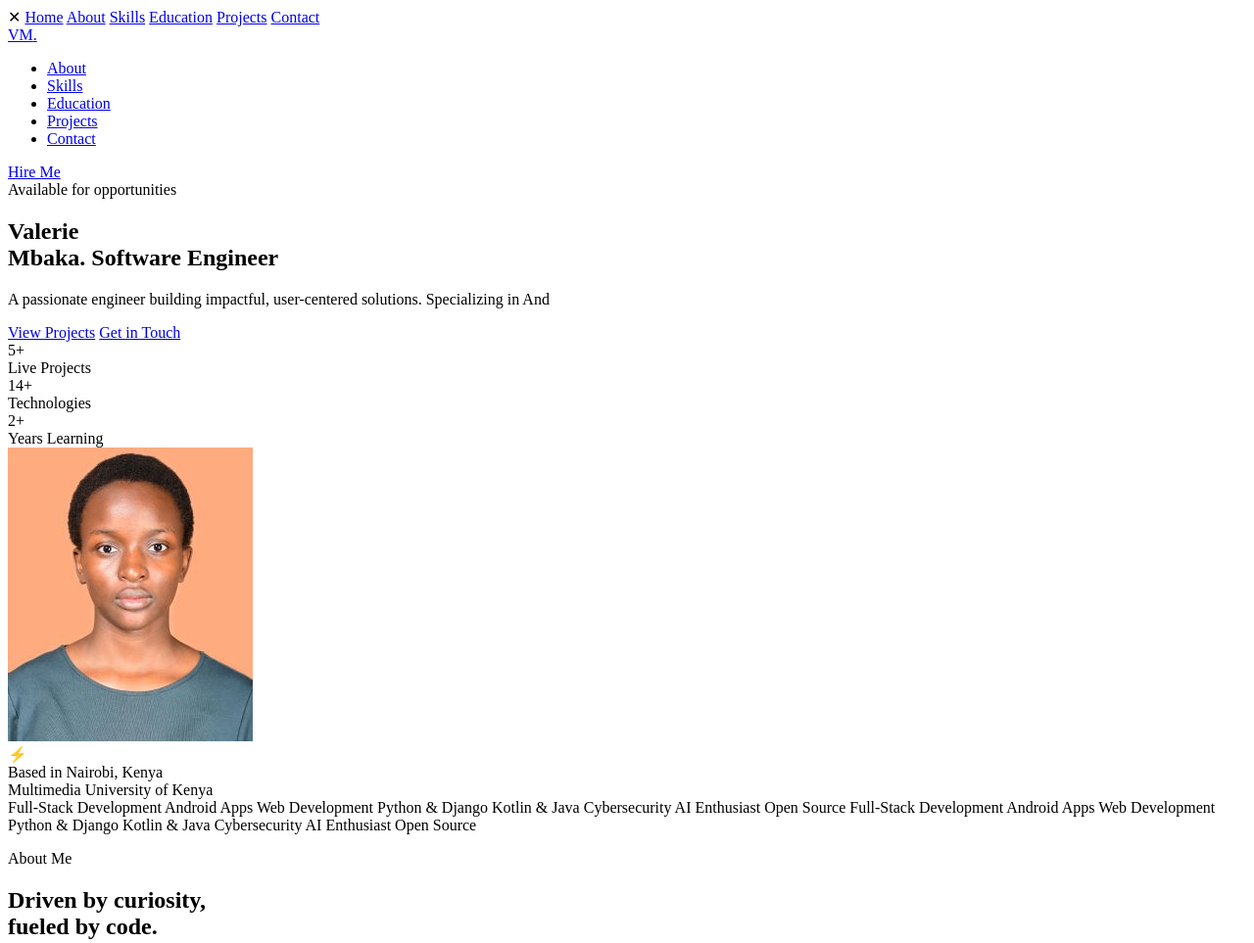
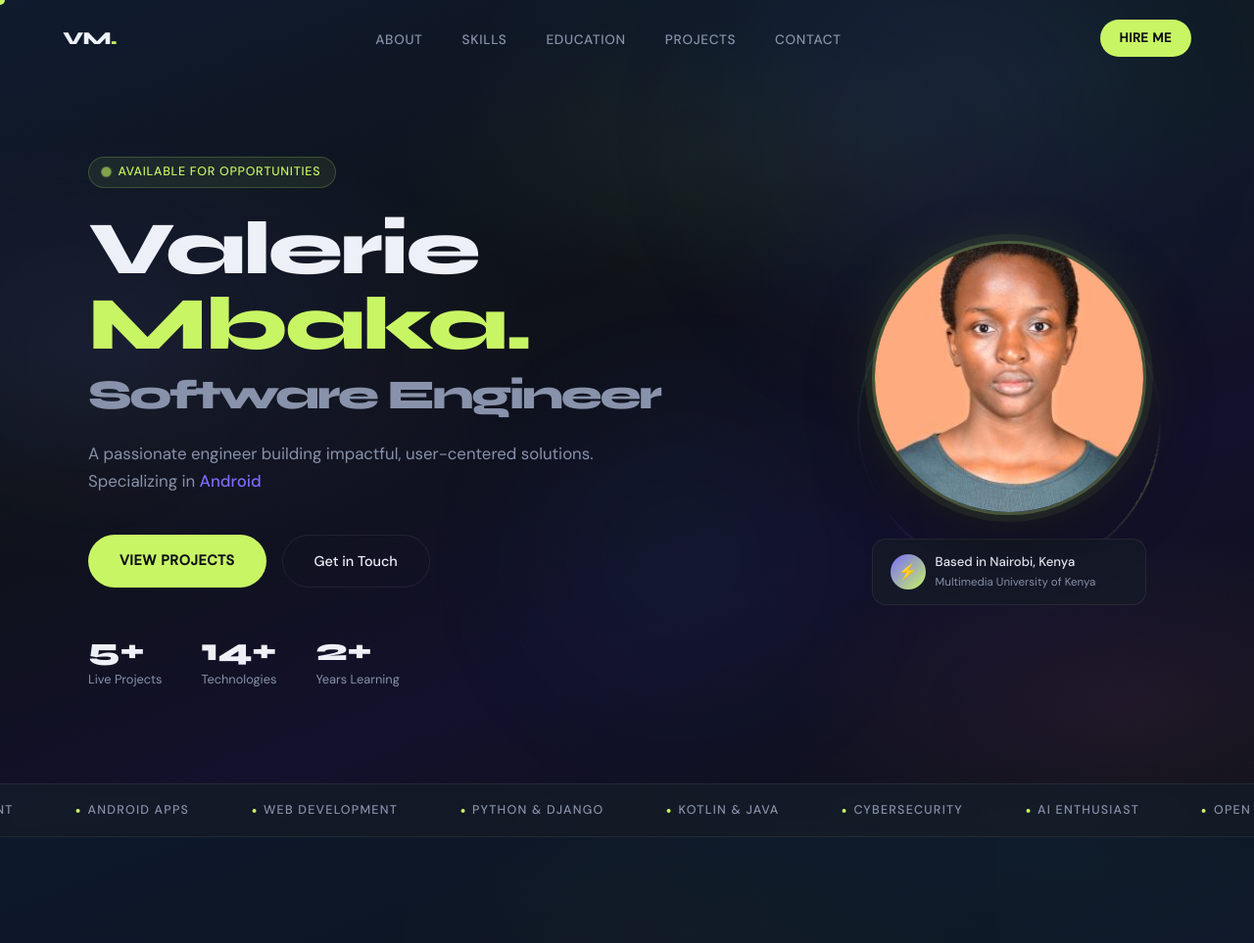
Before and after one commit to ValerieMbaka/My--Portfolio, a plain HTML site: page index.html in a window 1280 px wide. Shown: the top 963 px of the page at 98% size. Drawn offline with Linux system fonts and the light colour scheme.

Commit message:
Update index.html

```diff
--- a/index.html
+++ b/index.html
@@ -7,9 +7,11 @@
   <meta name="author" content="Valerie Mbaka" />
   <title>Valerie Mbaka — Software Engineer</title>
 
+  <link rel="icon" href="images/val.jpg" />
   <link rel="preconnect" href="https://fonts.googleapis.com" />
   <link rel="preconnect" href="https://fonts.gstatic.com" crossorigin />
   <link href="https://fonts.googleapis.com/css2?family=Syne:wght@400;600;700;800&family=DM+Sans:ital,wght@0,300;0,400;0,500;1,300&display=swap" rel="stylesheet" />
+  <link rel="stylesheet" href="styles.css" />
 </head>
 <body>
 
@@ -45,8 +47,9 @@
 
   <!-- Hero -->
   <section id="hero">
-  <div class="hero-bg-ring hero-bg-ring-1"></div>
-  <div class="hero-bg-ring hero-bg-ring-2"></div>
+    <div class="hero-bg-orb hero-orb-1"></div>
+    <div class="hero-bg-orb hero-orb-2"></div>
+    <div class="hero-bg-orb hero-orb-3"></div>
     <div class="hero-inner">
       <div class="hero-text">
         <div class="hero-tag">
@@ -80,9 +83,13 @@
           </div>
         </div>
       </div>
-    <div class="hero-card">
-      <!-- Replace with your actual photo path -->
-      <img src="images/val.jpg" alt="Valerie Mbaka" class="hero-card-img" onerror="this.style.minHeight='420px';this.style.background='#1c1c2a';" />
+
+      <!-- Circular hero image -->
+      <div class="hero-image-wrap">
+        <div class="hero-image-ring"></div>
+        <div class="hero-image-circle">
+          <img src="images/val.jpg" alt="Valerie Mbaka" class="hero-photo" />
+        </div>
         <div class="hero-card-badge">
           <div class="hero-card-badge-icon">⚡</div>
           <div>
@@ -96,20 +103,20 @@
 
   <!-- Marquee -->
   <div class="marquee-section">
-  <div class="marquee-track" id="marquee">
+    <div class="marquee-track">
       <span class="marquee-item"><span class="dot"></span>Full-Stack Development</span>
       <span class="marquee-item"><span class="dot"></span>Android Apps</span>
       <span class="marquee-item"><span class="dot"></span>Web Development</span>
-    <span class="marquee-item"><span class="dot"></span>Python & Django</span>
-    <span class="marquee-item"><span class="dot"></span>Kotlin & Java</span>
+      <span class="marquee-item"><span class="dot"></span>Python &amp; Django</span>
+      <span class="marquee-item"><span class="dot"></span>Kotlin &amp; Java</span>
       <span class="marquee-item"><span class="dot"></span>Cybersecurity</span>
       <span class="marquee-item"><span class="dot"></span>AI Enthusiast</span>
       <span class="marquee-item"><span class="dot"></span>Open Source</span>
       <span class="marquee-item"><span class="dot"></span>Full-Stack Development</span>
       <span class="marquee-item"><span class="dot"></span>Android Apps</span>
       <span class="marquee-item"><span class="dot"></span>Web Development</span>
-    <span class="marquee-item"><span class="dot"></span>Python & Django</span>
-    <span class="marquee-item"><span class="dot"></span>Kotlin & Java</span>
+      <span class="marquee-item"><span class="dot"></span>Python &amp; Django</span>
+      <span class="marquee-item"><span class="dot"></span>Kotlin &amp; Java</span>
       <span class="marquee-item"><span class="dot"></span>Cybersecurity</span>
       <span class="marquee-item"><span class="dot"></span>AI Enthusiast</span>
       <span class="marquee-item"><span class="dot"></span>Open Source</span>
@@ -131,7 +138,7 @@
           </div>
         </div>
         <div class="about-image-wrap">
-        <img src="images/code4.jpeg" alt="Valerie coding" class="about-image-main" onerror="this.style.minHeight='300px';this.style.background='#1c1c2a';this.style.borderRadius='20px';" />
+          <img src="images/code4.jpeg" alt="Valerie coding" class="about-image-main" />
           <div class="about-tag-float">
             <strong>2+</strong>
             <span>Years in Tech</span>
@@ -147,7 +154,7 @@
       <p class="section-label">Skills</p>
       <h2 class="section-title reveal">My Tech Stack</h2>
       <div class="skills-grid" id="skillsGrid">
-      <!-- Skill cards are injected by JS -->
+        <!-- Injected by scripts.js -->
       </div>
     </div>
   </section>
@@ -245,6 +252,7 @@
       <p class="section-label">Projects</p>
       <h2 class="section-title reveal">Selected Work</h2>
       <div class="projects-grid reveal">
+
         <div class="project-card">
           <div class="project-num">01 — Mobile App</div>
           <div class="project-title">Fitness App</div>
@@ -255,12 +263,10 @@
             <span class="tech-badge">Firebase</span>
           </div>
           <div class="project-links">
-          <a href="https://github.com/ValerieMbaka/Project.git" target="_blank" class="project-link">
-            <svg viewBox="0 0 24 24" fill="currentColor"><path d="M12 2C6.48 2 2 6.48 2 12s4.48 10 10 10 10-4.48 10-10S17.52 2 12 2zm-1 15v-4H7l5-8v4h4l-5 8z"/></svg>
-            GitHub Repo
-          </a>
+            <a href="https://github.com/ValerieMbaka/Project.git" target="_blank" class="project-link">GitHub Repo</a>
           </div>
         </div>
+
         <div class="project-card">
           <div class="project-num">02 — Web</div>
           <div class="project-title">Personal Portfolio</div>
@@ -275,6 +281,7 @@
             <a href="https://github.com/ValerieMbaka/My--Portfolio.git" target="_blank" class="project-link">GitHub</a>
           </div>
         </div>
+
         <div class="project-card">
           <div class="project-num">03 — E-commerce</div>
           <div class="project-title">MarketShift</div>
@@ -287,11 +294,10 @@
             <span class="tech-badge">Firebase</span>
           </div>
           <div class="project-links">
-          <a href="https://github.com/ValerieMbaka/E-commerce-Project.git" target="_blank" class="project-link">
-            GitHub Repo
-          </a>
+            <a href="https://github.com/ValerieMbaka/E-commerce-Project.git" target="_blank" class="project-link">GitHub Repo</a>
           </div>
         </div>
+
         <div class="project-card">
           <div class="project-num">04 — Gaming Platform</div>
           <div class="project-title">GamiKonnect</div>
@@ -306,12 +312,10 @@
           </div>
           <div class="project-links">
             <a href="https://www.gamikonnect.com" target="_blank" class="project-link project-link-primary">Live Demo ↗</a>
-          <a href="https://github.com/ValerieMbaka/GamiKonnect.git" target="_blank" class="project-link">
-            <svg viewBox="0 0 24 24" fill="currentColor" style="width:12px;height:12px"><path d="M12 2C6.48 2 2 6.48 2 12s4.48 10 10 10 10-4.48 10-10S17.52 2 12 2zm-1 15v-4H7l5-8v4h4l-5 8z"/></svg>
-            GitHub (Private)
-          </a>
+            <a href="https://github.com/ValerieMbaka/GamiKonnect.git" target="_blank" class="project-link">GitHub (Private)</a>
           </div>
         </div>
+
         <div class="project-card">
           <div class="project-num">05 — Healthcare</div>
           <div class="project-title">Antenatal &amp; Child Immunization Tracker</div>
@@ -325,12 +329,10 @@
           </div>
           <div class="project-links">
             <a href="https://ach-tracking-system.onrender.com" target="_blank" class="project-link project-link-primary">Live Demo ↗</a>
-          <a href="https://github.com/ValerieMbaka/Antenatal-and-Child-Immunization-Tracking-System.git" target="_blank" class="project-link">
-            <svg viewBox="0 0 24 24" fill="currentColor" style="width:12px;height:12px"><path d="M12 2C6.48 2 2 6.48 2 12s4.48 10 10 10 10-4.48 10-10S17.52 2 12 2zm-1 15v-4H7l5-8v4h4l-5 8z"/></svg>
-            GitHub (Private)
-          </a>
+            <a href="https://github.com/ValerieMbaka/Antenatal-and-Child-Immunization-Tracking-System.git" target="_blank" class="project-link">GitHub (Private)</a>
           </div>
         </div>
+
       </div>
     </div>
   </section>
@@ -348,7 +350,7 @@
               <div class="channel-icon">📧</div>
               <div>
                 <div class="channel-label">Email</div>
-              <div class="channel-value">valeriembaka0@gmail.com</div>
+                <div class="channel-value">valerie0@gmail.com</div>
               </div>
             </a>
             <a href="https://www.linkedin.com/in/valeriembaka" target="_blank" class="contact-channel">
@@ -394,11 +396,11 @@
       <div class="footer-brand">VM<span>.</span></div>
       <div class="footer-links">
         <a href="https://github.com/ValerieMbaka" target="_blank">
-        <img src="icons/github.png" alt="GitHub" onerror="this.style.display='none'" />
+          <img src="icons/github.png" alt="GitHub" />
           GitHub
         </a>
         <a href="https://www.linkedin.com/in/valeriembaka" target="_blank">
-        <img src="icons/linkedin.png" alt="LinkedIn" onerror="this.style.display='none'" />
+          <img src="icons/linkedin.png" alt="LinkedIn" />
           LinkedIn
         </a>
       </div>
@@ -406,105 +408,6 @@
     </div>
   </footer>
 
-<script>
-  /* Custom cursor */
-  const cursor = document.getElementById('cursor');
-  document.addEventListener('mousemove', e => {
-    cursor.style.left = e.clientX + 'px';
-    cursor.style.top  = e.clientY + 'px';
-  });
-  document.querySelectorAll('a, button').forEach(el => {
-    el.addEventListener('mouseenter', () => { cursor.style.width = '20px'; cursor.style.height = '20px'; cursor.style.opacity = '0.6'; });
-    el.addEventListener('mouseleave', () => { cursor.style.width = '10px'; cursor.style.height = '10px'; cursor.style.opacity = '1'; });
-  });
-
-  /* Nav scroll */
-  const nav = document.getElementById('mainNav');
-  window.addEventListener('scroll', () => nav.classList.toggle('scrolled', window.scrollY > 20));
-
-  /* Mobile menu */
-  document.getElementById('hamburger').addEventListener('click', () => document.getElementById('mobileMenu').classList.add('open'));
-  document.getElementById('mobileClose').addEventListener('click', () => document.getElementById('mobileMenu').classList.remove('open'));
-  document.querySelectorAll('.mobile-link').forEach(a => a.addEventListener('click', () => document.getElementById('mobileMenu').classList.remove('open')));
-
-  /* Typing animation */
-  const phrases = ['Full-Stack Development', 'Android Apps', 'Web Development', 'Problem Solving'];
-  let pi = 0, ci = 0, del = false;
-  const el = document.getElementById('typingText');
-  function type() {
-    const word = phrases[pi];
-    if (!del) {
-      el.textContent = word.slice(0, ++ci);
-      if (ci === word.length) { del = true; setTimeout(type, 1400); return; }
-    } else {
-      el.textContent = word.slice(0, --ci);
-      if (ci === 0) { del = false; pi = (pi + 1) % phrases.length; setTimeout(type, 400); return; }
-    }
-    setTimeout(type, del ? 40 : 80);
-  }
-  type();
-
-  /* Skills data */
-  const skills = [
-    { name: 'HTML5',       icon: 'icons/html-5.png',      pct: 98 },
-    { name: 'CSS3',        icon: 'icons/css.png',         pct: 97 },
-    { name: 'Bootstrap 5', icon: 'icons/bootstrap.png',   pct: 95 },
-    { name: 'JavaScript',  icon: 'icons/java-script.png', pct: 88 },
-    { name: 'Python',      icon: 'icons/python.png',      pct: 90 },
-    { name: 'Django',      icon: 'icons/django.png',      pct: 96 },
-    { name: 'Java',        icon: 'icons/java.png',        pct: 85 },
-    { name: 'Kotlin',      icon: 'icons/kotlin.jpeg',     pct: 75 },
-    { name: 'Node.js',     icon: 'icons/nodejs.png',      pct: 70 },
-    { name: 'Git',         icon: 'icons/github.png',      pct: 90 },
-    { name: 'C',           icon: 'icons/c-.png',          pct: 80 },
-    { name: 'C++',         icon: 'icons/c-logo.png',      pct: 87 },
-    { name: 'MySQL',       icon: 'icons/mysql.png',       pct: 80 },
-    { name: 'Oracle',      icon: 'icons/oracle.png',      pct: 75 },
-  ];
-
-  const grid = document.getElementById('skillsGrid');
-  skills.forEach(s => {
-    grid.insertAdjacentHTML('beforeend', `
-      <div class="skill-card reveal">
-        <div class="skill-card-top">
-          <img src="${s.icon}" alt="${s.name}" class="skill-icon" onerror="this.style.display='none'">
-          <span class="skill-pct">${s.pct}%</span>
-        </div>
-        <div class="skill-name">${s.name}</div>
-        <div class="skill-bar"><div class="skill-fill" data-pct="${s.pct}"></div></div>
-      </div>
-    `);
-  });
-
-  /* Scroll reveal + skills animation */
-  const revealObserver = new IntersectionObserver(entries => {
-    entries.forEach(e => {
-      if (!e.isIntersecting) return;
-      e.target.classList.add('visible');
-      revealObserver.unobserve(e.target);
-    });
-  }, { threshold: 0.12 });
-
-  const skillsObserver = new IntersectionObserver(entries => {
-    entries.forEach(e => {
-      if (!e.isIntersecting) return;
-      document.querySelectorAll('.skill-fill').forEach(fill => {
-        fill.style.width = fill.getAttribute('data-pct') + '%';
-      });
-      skillsObserver.disconnect();
-    });
-  }, { threshold: 0.2 });
-
-  const skillsSect = document.getElementById('skills');
-  if (skillsSect) skillsObserver.observe(skillsSect);
-
-  function attachObservers() {
-    document.querySelectorAll('.reveal').forEach(el => {
-      if (!el.classList.contains('visible')) revealObserver.observe(el);
-    });
-  }
-  attachObservers();
-  setTimeout(attachObservers, 200); // for dynamically added cards
-</script>
+  <script src="scripts.js"></script>
 </body>
 </html>
```
Lines whose indentation alone changed are shown as unchanged.
